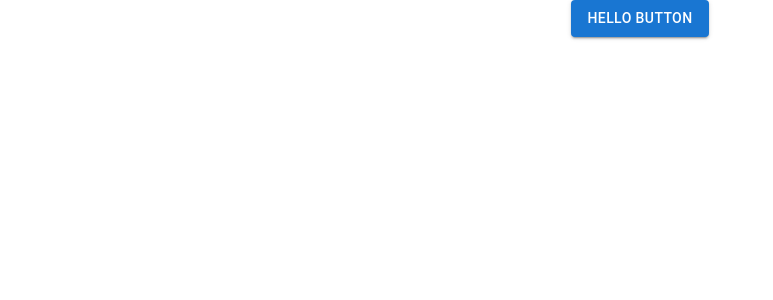
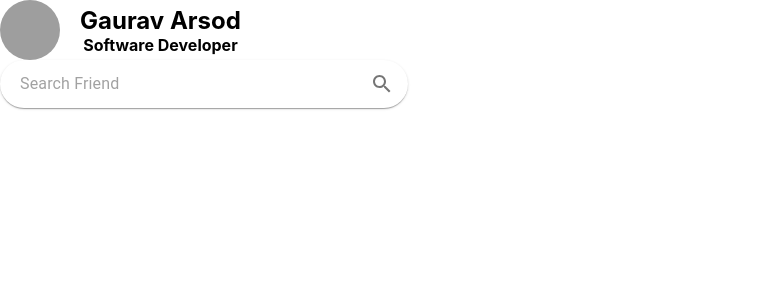
Before and after one commit to ga-arsod/chat-app, a React (Create React App) app in the folder frontend/: page / in a window 1280 px wide. Shown: the top 300 px of the page, without its empty margins (0-773 px from the left). Built offline with nearby package versions, Linux system fonts and the light colour scheme; grey boxes are pictures that could not be loaded.

Commit message:
10% done

```diff
--- a/frontend/src/App.css
+++ b/frontend/src/App.css
@@ -1,3 +1,7 @@
+* {
+  margin: 0;
+  padding: 0;
+}
 .App {
   text-align: center;
 }
--- a/frontend/src/Components/ChatList.tsx
+++ b/frontend/src/Components/ChatList.tsx
@@ -1,9 +1,41 @@
-import { Button } from "@mui/material"
+import {useState} from "react";
+import { Avatar, Paper, InputBase, IconButton } from "@mui/material"
+import styles from "../Styles/ChatList.module.css";
+import SearchIcon from '@mui/icons-material/Search';
+
 
 export const ChatList = () => {
+    const [search, setSearch] = useState<string>("");
+
   return (
-    <div>
-        <Button variant="contained">Hello Button</Button>
+    <div id="ChatListContainer">
+        <div id={styles.Header}>
+              <Avatar sx={{ width: 60, height: 60 }} src="/broken-image.jpg" />
+            <div>
+                <h2>Gaurav Arsod</h2>
+                <h4>Software Developer</h4>
+            </div>
+        </div>
+
+          <Paper
+              component="form"
+              sx={{ p: '2px 4px', display: 'flex', alignItems: 'center', width: 400, borderRadius: "50px" }}
+          >
+              <InputBase
+                  sx={{ ml: 2, flex: 1 }}
+                  placeholder="Search Friend"
+                  inputProps={{ 'aria-label': 'search google maps' }}
+                  onChange={(el) => {
+                    console.log(el.target.value);
+                  }}
+              />
+              <IconButton type="button" sx={{ p: '10px' }} aria-label="search"
+                  onClick={() => {
+                      console.log("hello")
+                  }}>
+                  <SearchIcon />
+              </IconButton>
+          </Paper>
     </div>
   )
 }
--- /dev/null
+++ b/frontend/src/Styles/ChatList.module.css
@@ -0,0 +1,6 @@
+#Header {
+    display: flex;
+    justify-content: left;
+    align-items: center;
+    gap: 20px;
+}
```
